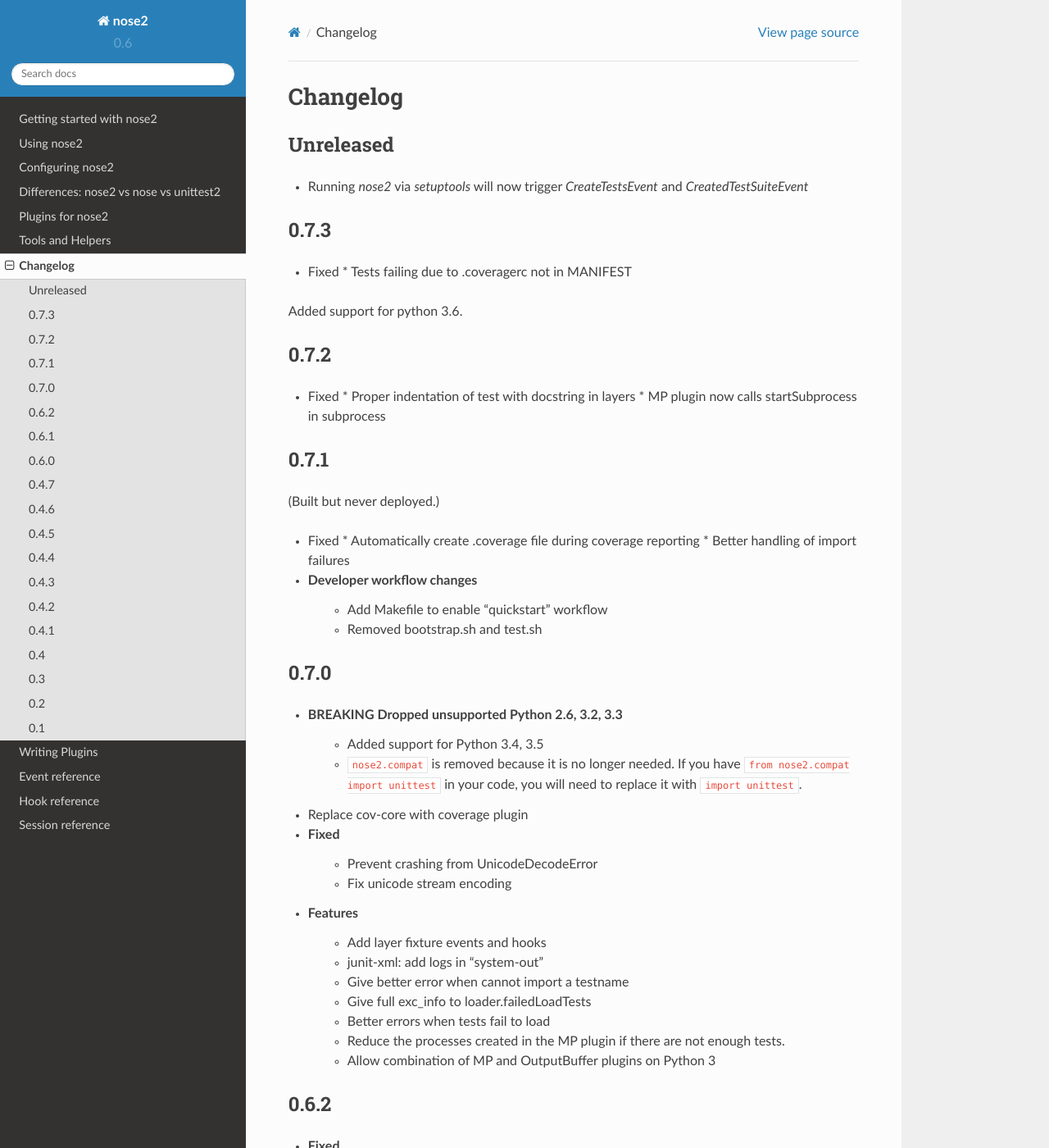
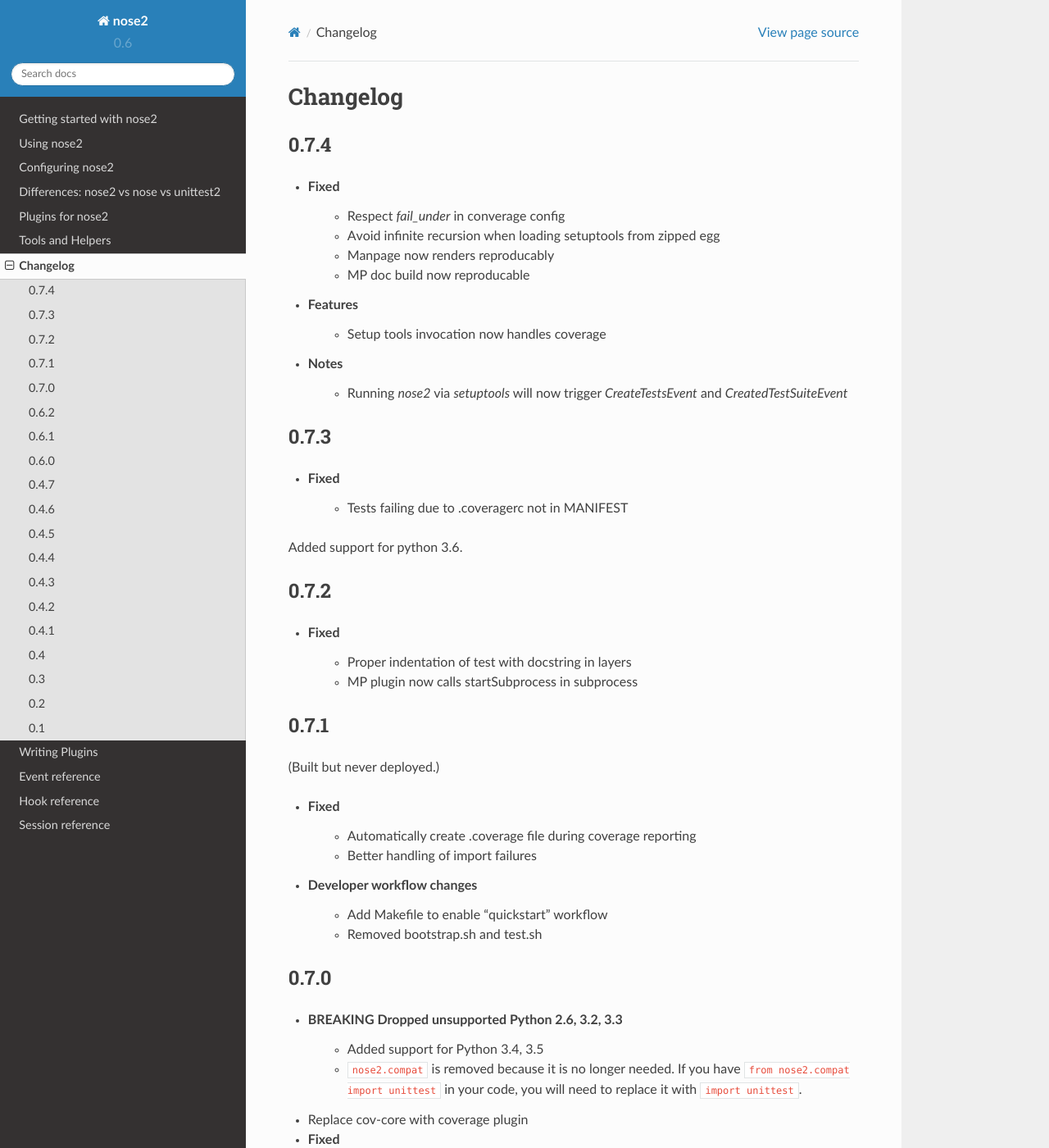
Before and after one commit to nose-devs/nose2, a Sphinx documentation site: the page built from docs/changelog.rst, in a window 1280 px wide and 1400 px high. Shown: the whole window at 82% size. Built offline with Sphinx 7.4.7 and the Read the Docs theme 2.0.0, drawn with Linux system fonts in a browser that asks for light colours; pages that are not in the unit, such as notebooks, are missing from menus.

Commit message:
Version bump 0.7.4

```diff
--- a/docs/changelog.rst
+++ b/docs/changelog.rst
@@ -1,31 +1,43 @@
 Changelog
 =========
 
-Unreleased
+0.7.4
 ----------
 
-* Running `nose2` via `setuptools` will now trigger `CreateTestsEvent` and `CreatedTestSuiteEvent`
+* Fixed
+    * Respect `fail_under` in converage config
+    * Avoid infinite recursion when loading setuptools from zipped egg
+    * Manpage now renders reproducably
+    * MP doc build now reproducable
+
+* Features
+    * Setup tools invocation now handles coverage
+
+* Notes
+    * Running `nose2` via `setuptools` will now trigger `CreateTestsEvent` and `CreatedTestSuiteEvent`
 
 0.7.3
 -----
+
 * Fixed
-  * Tests failing due to .coveragerc not in MANIFEST
+    * Tests failing due to .coveragerc not in MANIFEST
 
 Added support for python 3.6.
 
 0.7.2
 -----
+
 * Fixed
-  * Proper indentation of test with docstring in layers
-  * MP plugin now calls startSubprocess in subprocess
+    * Proper indentation of test with docstring in layers
+    * MP plugin now calls startSubprocess in subprocess
 
 0.7.1
 -----
 (Built but never deployed.)
 
 * Fixed
-  * Automatically create .coverage file during coverage reporting
-  * Better handling of import failures
+    * Automatically create .coverage file during coverage reporting
+    * Better handling of import failures
 
 * Developer workflow changes
     * Add Makefile to enable "quickstart" workflow
--- a/nose2/_version.py
+++ b/nose2/_version.py
@@ -4,4 +4,4 @@
 # The following line *must* be the last in the module, exactly as formatted:
 # could also use advice from
 # https://packaging.python.org/guides/single-sourcing-package-version/
-__version__ = '0.7.3'
+__version__ = '0.7.4'
```
